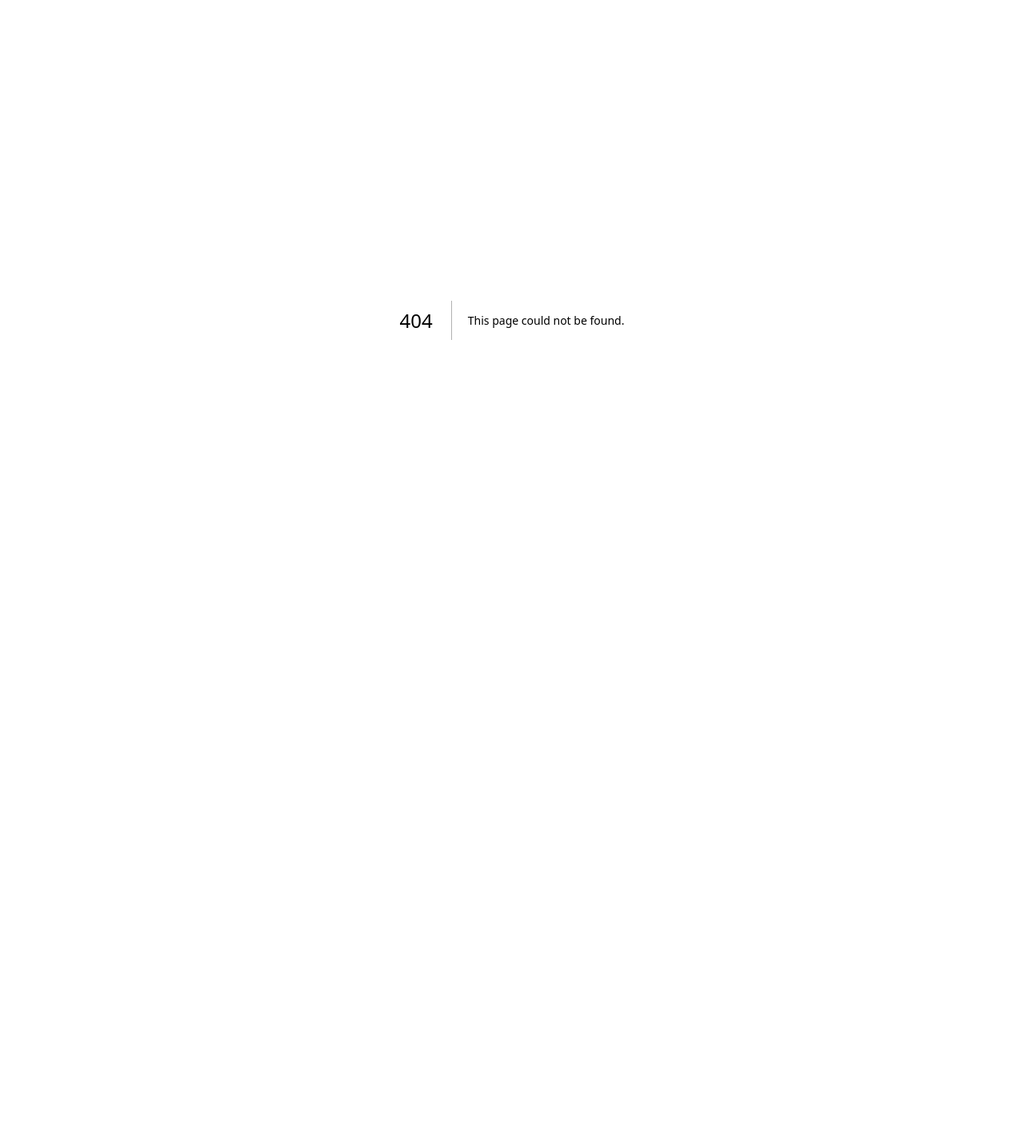
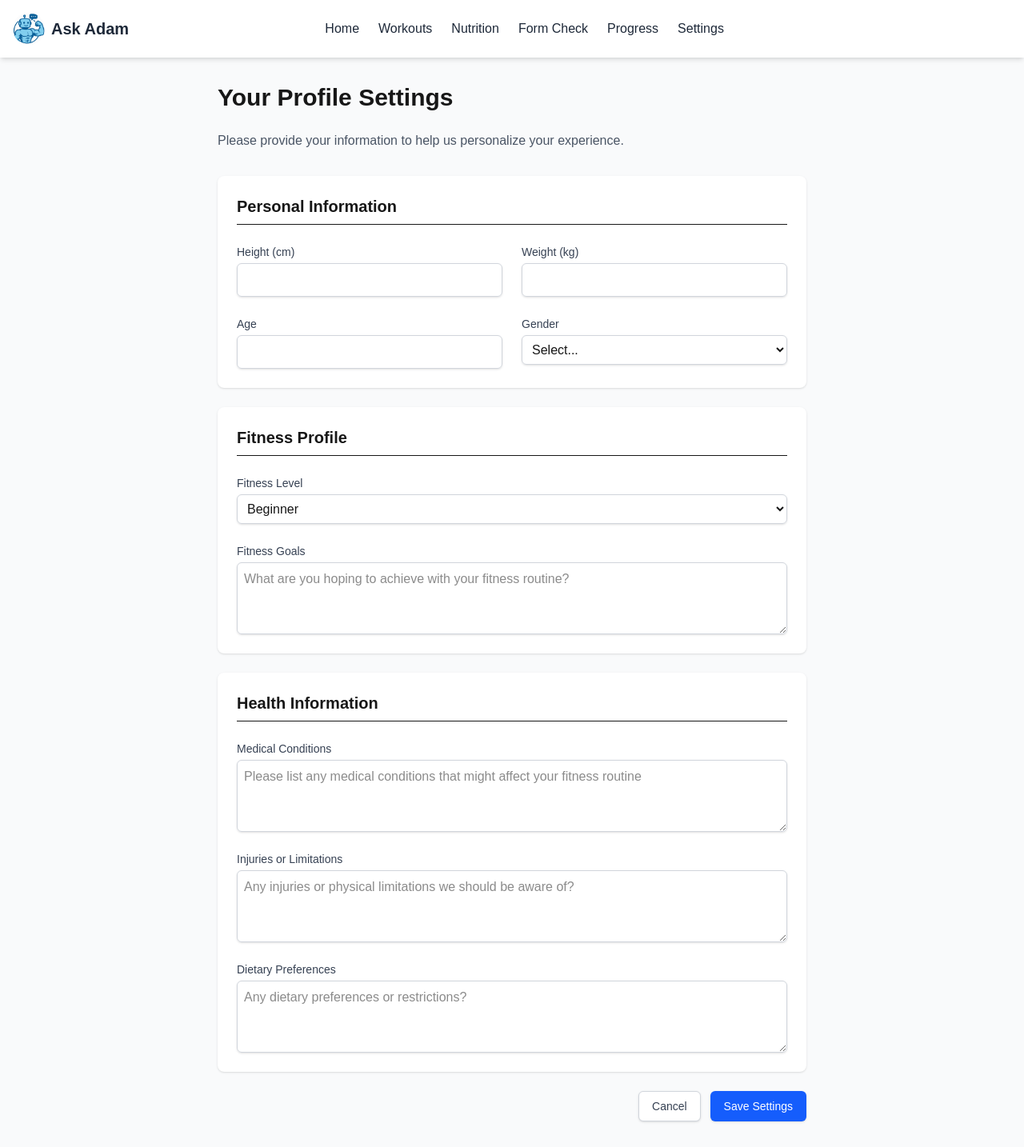
Before and after one commit to DhairyaS450/ask_adam, a Next.js app: page /settings in a window 1280 px wide. Before the commit this address had no page. Shown: the whole page at 80% size. Before the commit the page ends 800 px from the top, so only its background shows below. Built offline with nearby package versions, Linux system fonts and the light colour scheme.

Commit message:
Added settings page with user profile form

```diff
--- /dev/null
+++ b/src/app/settings/page.tsx
@@ -0,0 +1,240 @@
+'use client';
+import React, { useState } from 'react';
+import Header from '@/components/layout/Header';
+import { useRouter } from 'next/navigation';
+
+export default function Settings() {
+  const router = useRouter();
+  const [formData, setFormData] = useState({
+    height: '',
+    weight: '',
+    age: '',
+    gender: '',
+    goals: '',
+    medicalConditions: '',
+    injuries: '',
+    dietaryPreferences: '',
+    fitnessLevel: 'beginner',
+  });
+
+  const [isSaving, setIsSaving] = useState(false);
+  const [saveSuccess, setSaveSuccess] = useState(false);
+  const [isSidebarOpen, setSidebarOpen] = useState(false);
+
+  const handleChange = (e: React.ChangeEvent<HTMLInputElement | HTMLTextAreaElement | HTMLSelectElement>) => {
+    const { name, value } = e.target;
+    setFormData(prev => ({ ...prev, [name]: value }));
+  };
+
+  const handleSubmit = async (e: React.FormEvent) => {
+    e.preventDefault();
+    setIsSaving(true);
+
+    try {
+      // Here you would typically save to your database or API
+      // For demo purposes, just simulating a delay
+      await new Promise(resolve => setTimeout(resolve, 1000));
+
+      setSaveSuccess(true);
+      setTimeout(() => setSaveSuccess(false), 3000);
+    } catch (error) {
+      console.error('Error saving settings:', error);
+    } finally {
+      setIsSaving(false);
+    }
+  };
+
+  const toggleSidebar = () => {
+    setSidebarOpen(!isSidebarOpen);
+  };
+
+  return (
+    <div className="min-h-screen bg-gray-50">
+      <Header onMenuClick={toggleSidebar}/>
+      <main className="container mx-auto py-8 px-4 max-w-3xl">
+        <h1 className="text-3xl font-bold mb-6">Your Profile Settings</h1>
+        <p className="text-gray-600 mb-8">
+          Please provide your information to help us personalize your experience.
+        </p>
+
+        {saveSuccess && (
+          <div className="bg-green-100 border border-green-400 text-green-700 px-4 py-3 rounded mb-6">
+            Settings saved successfully!
+          </div>
+        )}
+
+        <form onSubmit={handleSubmit} className="space-y-6">
+          <div className="bg-white shadow rounded-lg p-6 space-y-6">
+            <h2 className="text-xl font-semibold border-b pb-2">Personal Information</h2>
+
+            <div className="grid grid-cols-1 md:grid-cols-2 gap-6">
+              <div>
+                <label htmlFor="height" className="block text-sm font-medium text-gray-700">
+                  Height (cm)
+                </label>
+                <input
+                  type="number"
+                  id="height"
+                  name="height"
+                  value={formData.height}
+                  onChange={handleChange}
+                  className="mt-1 block w-full border border-gray-300 rounded-md shadow-sm p-2"
+                />
+              </div>
+
+              <div>
+                <label htmlFor="weight" className="block text-sm font-medium text-gray-700">
+                  Weight (kg)
+                </label>
+                <input
+                  type="number"
+                  id="weight"
+                  name="weight"
+                  value={formData.weight}
+                  onChange={handleChange}
+                  className="mt-1 block w-full border border-gray-300 rounded-md shadow-sm p-2"
+                />
+              </div>
+
+              <div>
+                <label htmlFor="age" className="block text-sm font-medium text-gray-700">
+                  Age
+                </label>
+                <input
+                  type="number"
+                  id="age"
+                  name="age"
+                  value={formData.age}
+                  onChange={handleChange}
+                  className="mt-1 block w-full border border-gray-300 rounded-md shadow-sm p-2"
+                />
+              </div>
+
+              <div>
+                <label htmlFor="gender" className="block text-sm font-medium text-gray-700">
+                  Gender
+                </label>
+                <select
+                  id="gender"
+                  name="gender"
+                  value={formData.gender}
+                  onChange={handleChange}
+                  className="mt-1 block w-full border border-gray-300 rounded-md shadow-sm p-2"
+                >
+                  <option value="">Select...</option>
+                  <option value="male">Male</option>
+                  <option value="female">Female</option>
+                  <option value="non-binary">Non-binary</option>
+                  <option value="other">Other</option>
+                  <option value="prefer-not-to-say">Prefer not to say</option>
+                </select>
+              </div>
+            </div>
+          </div>
+
+          <div className="bg-white shadow rounded-lg p-6 space-y-6">
+            <h2 className="text-xl font-semibold border-b pb-2">Fitness Profile</h2>
+
+            <div>
+              <label htmlFor="fitnessLevel" className="block text-sm font-medium text-gray-700">
+                Fitness Level
+              </label>
+              <select
+                id="fitnessLevel"
+                name="fitnessLevel"
+                value={formData.fitnessLevel}
+                onChange={handleChange}
+                className="mt-1 block w-full border border-gray-300 rounded-md shadow-sm p-2"
+              >
+                <option value="beginner">Beginner</option>
+                <option value="intermediate">Intermediate</option>
+                <option value="advanced">Advanced</option>
+              </select>
+            </div>
+
+            <div>
+              <label htmlFor="goals" className="block text-sm font-medium text-gray-700">
+                Fitness Goals
+              </label>
+              <textarea
+                id="goals"
+                name="goals"
+                value={formData.goals}
+                onChange={handleChange}
+                rows={3}
+                placeholder="What are you hoping to achieve with your fitness routine?"
+                className="mt-1 block w-full border border-gray-300 rounded-md shadow-sm p-2"
+              />
+            </div>
+          </div>
+
+          <div className="bg-white shadow rounded-lg p-6 space-y-6">
+            <h2 className="text-xl font-semibold border-b pb-2">Health Information</h2>
+
+            <div>
+              <label htmlFor="medicalConditions" className="block text-sm font-medium text-gray-700">
+                Medical Conditions
+              </label>
+              <textarea
+                id="medicalConditions"
+                name="medicalConditions"
+                value={formData.medicalConditions}
+                onChange={handleChange}
+                rows={3}
+                placeholder="Please list any medical conditions that might affect your fitness routine"
+                className="mt-1 block w-full border border-gray-300 rounded-md shadow-sm p-2"
+              />
+            </div>
+
+            <div>
+              <label htmlFor="injuries" className="block text-sm font-medium text-gray-700">
+                Injuries or Limitations
+              </label>
+              <textarea
+                id="injuries"
+                name="injuries"
+                value={formData.injuries}
+                onChange={handleChange}
+                rows={3}
+                placeholder="Any injuries or physical limitations we should be aware of?"
+                className="mt-1 block w-full border border-gray-300 rounded-md shadow-sm p-2"
+              />
+            </div>
+
+            <div>
+              <label htmlFor="dietaryPreferences" className="block text-sm font-medium text-gray-700">
+                Dietary Preferences
+              </label>
+              <textarea
+                id="dietaryPreferences"
+                name="dietaryPreferences"
+                value={formData.dietaryPreferences}
+                onChange={handleChange}
+                rows={3}
+                placeholder="Any dietary preferences or restrictions?"
+                className="mt-1 block w-full border border-gray-300 rounded-md shadow-sm p-2"
+              />
+            </div>
+          </div>
+
+          <div className="flex justify-end space-x-3">
+            <button
+              type="button"
+              onClick={() => router.back()}
+              className="px-4 py-2 border border-gray-300 rounded-md shadow-sm text-sm font-medium text-gray-700 bg-white hover:bg-gray-50"
+            >
+              Cancel
+            </button>
+            <button
+              type="submit"
+              disabled={isSaving}
+              className="px-4 py-2 border border-transparent rounded-md shadow-sm text-sm font-medium text-white bg-blue-600 hover:bg-blue-700 focus:outline-none focus:ring-2 focus:ring-offset-2 focus:ring-blue-500 disabled:bg-blue-300"
+            >
+              {isSaving ? 'Saving...' : 'Save Settings'}
+            </button>
+          </div>
+        </form>
+      </main>
+    </div>
+  );
+}
```
